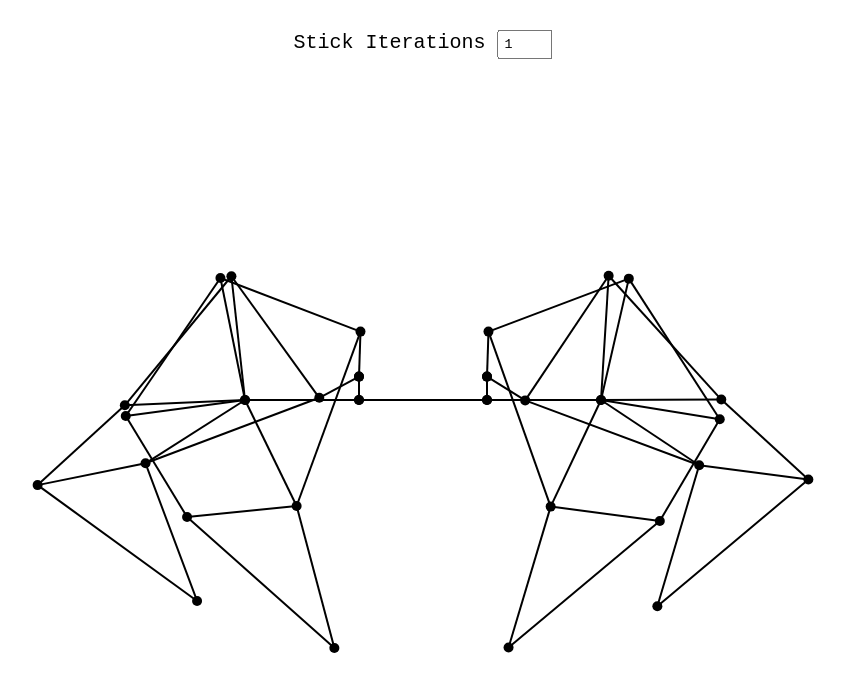
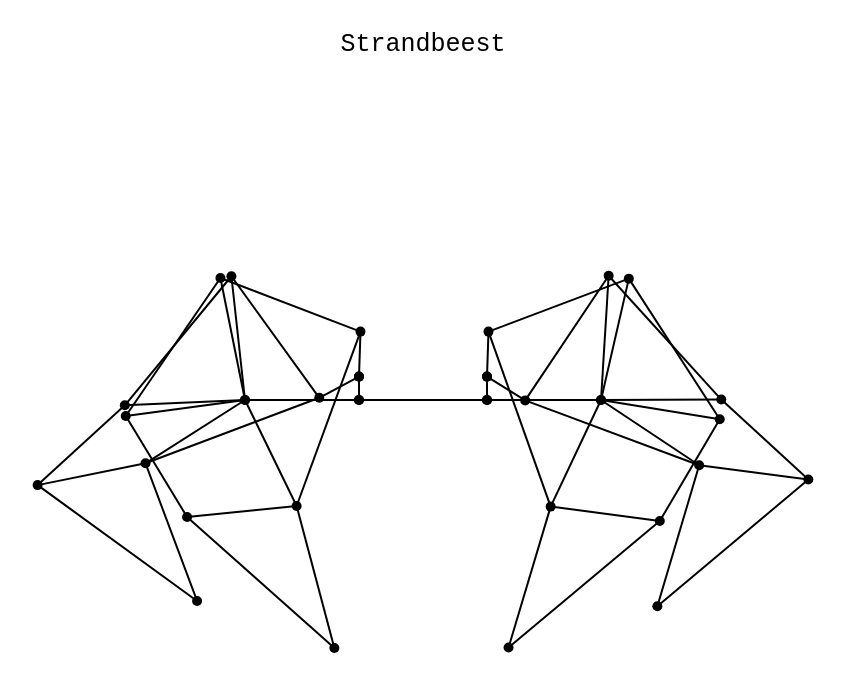
Before and after one commit to ExploreInfinity-01/Strandbeest-Simulation, a plain HTML site: page index.html in a window 1280 px wide. Shown: the whole page, without its empty margins (217-1062 px from the left). Drawn offline with Linux system fonts and the light colour scheme; animation ran at ten frames a second.

Commit message:
Minor Style Adjustments

```diff
--- a/index.html
+++ b/index.html
@@ -3,15 +3,16 @@
 <head>
     <meta charset="UTF-8">
     <meta name="viewport" content="width=device-width, initial-scale=1.0">
-    <title>Strandbeast</title>
+    <title>Strandbeest</title>
     <link rel="stylesheet" href="style.css">
 </head>
 <body>
 
-    <label>
+    <!-- <label>
         Stick Iterations
         <input type="number" name="iterations" id="iterations" min="1" max="100" value="1">
-    </label>
+    </label> -->
+    <h1>Strandbeest</h1>
     <canvas id="canvas"></canvas>
 
     <script type="module" src="main.js"></script>
--- a/style.css
+++ b/style.css
@@ -18,7 +18,7 @@ canvas {
     width: 55px;
 }
 
-label {
+label, h1 {
     font-size: 20px;
     position: absolute;
     top: 30px;
@@ -27,3 +27,8 @@ label {
     z-index: 1;
     width: max-content;
 }
+
+h1 {
+    font-size: 25px;
+    font-weight: normal;
+}
```
